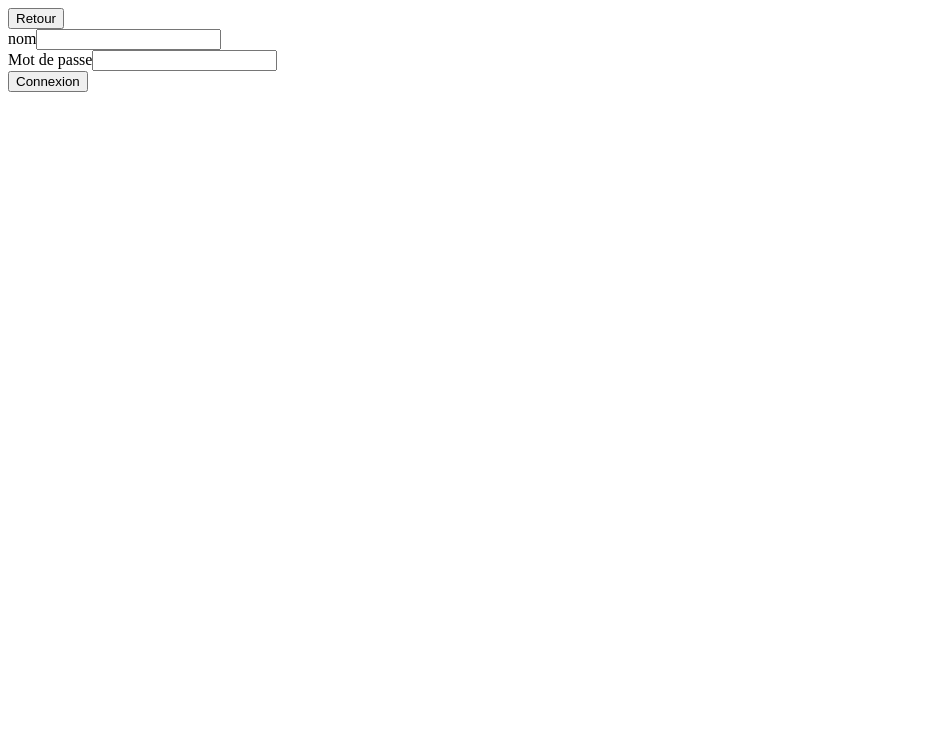
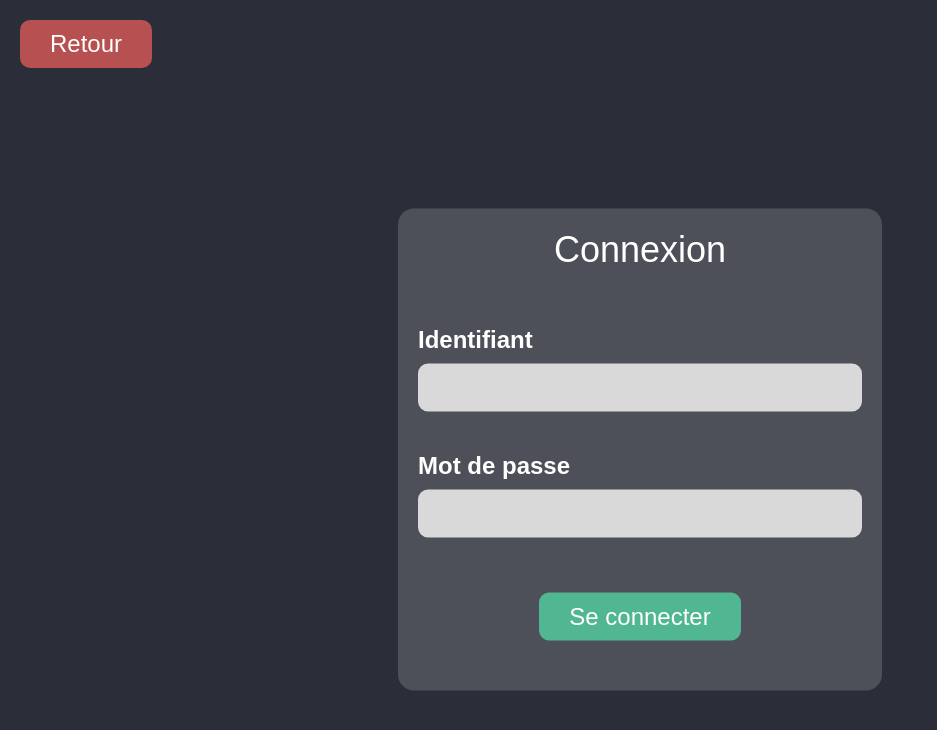
Before and after one commit to florianbsc/projet_db_facture_valdoie, a Nuxt app in the folder projet_bd/: page /login in a window 1280 px wide. Shown: the top 730 px of the page, without its empty margins (0-937 px from the left). Built offline with nearby package versions, Linux system fonts and the light colour scheme.

Commit message:
add : css to the applications + login page done changes : uses button instead of links into index.vue

```diff
--- /dev/null
+++ b/projet_bd/assets/style/main.scss
@@ -0,0 +1,58 @@
+* {
+  padding: 0;
+  margin: 0;
+  box-sizing: border-box;
+}
+
+body {
+  background: #2B2D38;
+  color: white;
+}
+
+/*Titres*/
+h1 {
+  font-family: "Work Sans", sans-serif;
+  font-size: 36px;
+  font-weight: 400;
+}
+
+button {
+  cursor: pointer;
+  border: none;
+  padding: 10px 30px;
+  border-radius: 10px;
+  font-family: Ubuntu, sans-serif;
+  font-size: 24px;
+  color: white;
+  filter: brightness(100%);
+  transition: all .1s ease-in-out;
+  &:hover {
+    filter: brightness(110%);
+  }
+}
+
+label {
+  font-family: "Work Sans", sans-serif;
+  font-size: 24px;
+  font-weight: 600;
+}
+
+input {
+  font-family: "Work Sans", sans-serif;
+  font-size: 24px;
+  padding: 10px;
+  border-radius: 10px;
+  border: none;
+  background: #D9D9D9;
+  color: black;
+}
+
+/*Classes spéciales*/
+
+.interaction {
+  background: #51B792;
+}
+
+.alert {
+  background: #B75151;
+}
--- a/projet_bd/components/LigneTableau.vue
+++ b/projet_bd/components/LigneTableau.vue
@@ -8,16 +8,14 @@
       <td>{{ ligne.localite_courrier }}</td>
       <td>{{ ligne.commentaire_courrier }}</td>
       <td>
-        <button v-if="userNiveau === '3'" @click="deleteItem(ligne.id_courrier, index)">Supprimer</button>
-        <button v-else-if="userNiveau === '2' && parseInt(userId) === ligne.user_courrier"
+        <button class="alert" v-if="userNiveau === '3'" @click="deleteItem(ligne.id_courrier, index)">Supprimer</button>
+        <button class="alert" v-else-if="userNiveau === '2' && parseInt(userId) === ligne.user_courrier"
                 @click="deleteItem(ligne.id_courrier, index)">Supprimer
         </button>
       </td>
       <td>
-        <NuxtLink v-if="userNiveau === '3'" :to="`/modifier/${ligne.id_courrier}`">MODIFIER</NuxtLink>
-        <NuxtLink v-else-if="userNiveau === '2' && parseInt(userId) === ligne.user_courrier"
-                  :to="`/modifier/${ligne.id_courrier}`">MODIFIER
-        </NuxtLink>
+        <button class="interaction" v-if="userNiveau === '3'" @click="this.$router.push(`/modifier/${ligne.id_courrier}`)">Modifier</button>
+        <button class="interaction" v-else-if="userNiveau === '2' && parseInt(userId) === ligne.user_courrier" @click="this.$router.push(`/modifier/${ligne.id_courrier}`)">Modifier</button>
       </td>
     </tr>
     <tr v-else-if="!isUserActivated">
@@ -28,16 +26,14 @@
       <td>{{ ligne.localite_courrier }}</td>
       <td>{{ ligne.commentaire_courrier }}</td>
       <td>
-        <button v-if="userNiveau === '3'" @click="deleteItem(ligne.id_courrier, index)">Supprimer</button>
-        <button v-else-if="userNiveau === '2' && parseInt(userId) === ligne.user_courrier"
+        <button class="alert" v-if="userNiveau === '3'" @click="deleteItem(ligne.id_courrier, index)">Supprimer</button>
+        <button class="alert" v-else-if="userNiveau === '2' && parseInt(userId) === ligne.user_courrier"
                 @click="deleteItem(ligne.id_courrier, index)">Supprimer
         </button>
       </td>
       <td>
-        <NuxtLink v-if="userNiveau === '3'" :to="`/modifier/${ligne.id_courrier}`">MODIFIER</NuxtLink>
-        <NuxtLink v-else-if="userNiveau === '2' && parseInt(userId) === ligne.user_courrier"
-                  :to="`/modifier/${ligne.id_courrier}`">MODIFIER
-        </NuxtLink>
+        <button class="interaction" v-if="userNiveau === '3'" @click="this.$router.push(`/modifier/${ligne.id_courrier}`)">Modifier</button>
+        <button class="interaction" v-else-if="userNiveau === '2' && parseInt(userId) === ligne.user_courrier" @click="this.$router.push(`/modifier/${ligne.id_courrier}`)">Modifier</button>
       </td>
     </tr>
 
--- a/projet_bd/nuxt.config.ts
+++ b/projet_bd/nuxt.config.ts
@@ -1,4 +1,6 @@
 // https://nuxt.com/docs/api/configuration/nuxt-config
 export default defineNuxtConfig({
-  devtools: { enabled: true }
+  devtools: { enabled: true },
+  modules: ['@nuxtjs/google-fonts'],
+  css: ['~/assets/style/main.scss'],
 })
--- a/projet_bd/package.json
+++ b/projet_bd/package.json
@@ -11,8 +11,11 @@
   },
   "devDependencies": {
     "@nuxt/devtools": "latest",
+    "@nuxtjs/google-fonts": "^3.0.2",
     "@types/node": "^18.17.3",
-    "nuxt": "^3.6.5"
+    "nuxt": "^3.6.5",
+    "sass": "^1.66.1",
+    "sass-loader": "^13.3.2"
   },
   "dependencies": {
     "axios": "^1.4.0",
--- a/projet_bd/pages/index.vue
+++ b/projet_bd/pages/index.vue
@@ -1,30 +1,30 @@
 <template>
   <div>
     <div>
-      <button v-if="user.id" @click="deconnectUser()">Deconnexion</button>
-      <button v-else @click="goToLogin()">Connexion</button>
+      <button class="alert" v-if="user.id" @click="deconnectUser()">Deconnexion</button>
+      <button class="interaction" v-else @click="goToLogin()">Connexion</button>
       <div v-if="user.login">Bonjour {{user.login}}</div>
     </div>
     <div v-if="user.id">
-      <button @click="isUserActivated = !isUserActivated">{{isUserActivated ? 'Afficher tout les courriers' : 'Afficher uniquement ses propres courriers'}}</button>
+      <button class="interaction" @click="isUserActivated = !isUserActivated">{{isUserActivated ? 'Afficher tout les courriers' : 'Afficher uniquement ses propres courriers'}}</button>
     </div>
 
     <table>
       <thead>
       <tr>
-        <th><button @click="sortTableBy('id_courrier','number')">Numero</button></th>
-        <th><button @click="sortTableBy('date_courrier', 'string')">Date</button></th>
-        <th><button @click="sortTableBy('nom_centre', 'string')">Centre</button></th>
-        <th><button @click="sortTableBy('auteur_courrier', 'string')">Auteur</button></th>
-        <th><button @click="sortTableBy('localite_courrier', 'string')">Localite</button></th>
-        <th><button @click="sortTableBy('commentaire_courrier', 'string')">Commentaire</button></th>
+        <th @click="sortTableBy('id_courrier','number')">Numero</th>
+        <th @click="sortTableBy('date_courrier', 'string')">Date</th>
+        <th @click="sortTableBy('nom_centre', 'string')">Centre</th>
+        <th @click="sortTableBy('auteur_courrier', 'string')">Auteur</th>
+        <th @click="sortTableBy('localite_courrier', 'string')">Localite</th>
+        <th @click="sortTableBy('commentaire_courrier', 'string')">Commentaire</th>
       </tr>
       </thead>
       <tbody>
       <ligneTableau :tableau="tableau" :user-id="user.id" :user-niveau="user.niveau" :is-user-activated="isUserActivated"/>
       <tr>
         <td>
-          <button v-if="user.niveau === '2' || user.niveau === '3'" @click="goToAjouter()">Ajouter</button>
+          <button class="interaction" v-if="user.niveau === '2' || user.niveau === '3'" @click="goToAjouter()">Ajouter</button>
         </td>
       </tr>
       </tbody>
--- a/projet_bd/pages/login/index.vue
+++ b/projet_bd/pages/login/index.vue
@@ -32,20 +32,55 @@ export default  {
 </script>
 
 <template>
-  <button @click="goToBack()">Retour</button>
+  <button class="alert" @click="goToBack()">Retour</button>
   <form>
+    <h1>Connexion</h1>
     <div>
-      <label for="login">nom</label>
+      <label for="login">Identifiant</label>
       <input type="text" v-model="login">
     </div>
     <div>
       <label for="password">Mot de passe</label>
       <input type="password" v-model="password">
     </div>
-    <button @click.prevent="signIn">Connexion</button>
+    <button class="interaction" @click.prevent="signIn">Se connecter</button>
   </form>
 </template>
 
-<style scoped>
+<style lang="scss" scoped>
+.alert {
+  margin: 20px;
+}
+  form {
+    display: flex;
+    flex-direction: column;
+    align-items: center;
+    background: rgba(217, 217, 217, 0.2);
+    justify-content: center;
+    max-width: max-content;
+    padding: 20px;
+    border-radius: 16px;
+    margin: auto;
+    transform: translateY(25%);
+    h1 {
+      margin-bottom: 40px;
+    }
+    div {
+      display: flex;
+      flex-direction: column;
+      margin: 15px 0;
+      label, input {
+        margin-bottom: 10px;
+      }
+      input {
+        min-width: 444px;
+      }
+
+    }
+    button {
+      margin: 30px 0;
+    }
+  }
+
 
 </style>
```
Also changed, not shown: 1 other file (tests, documents, lock files or other folders).
